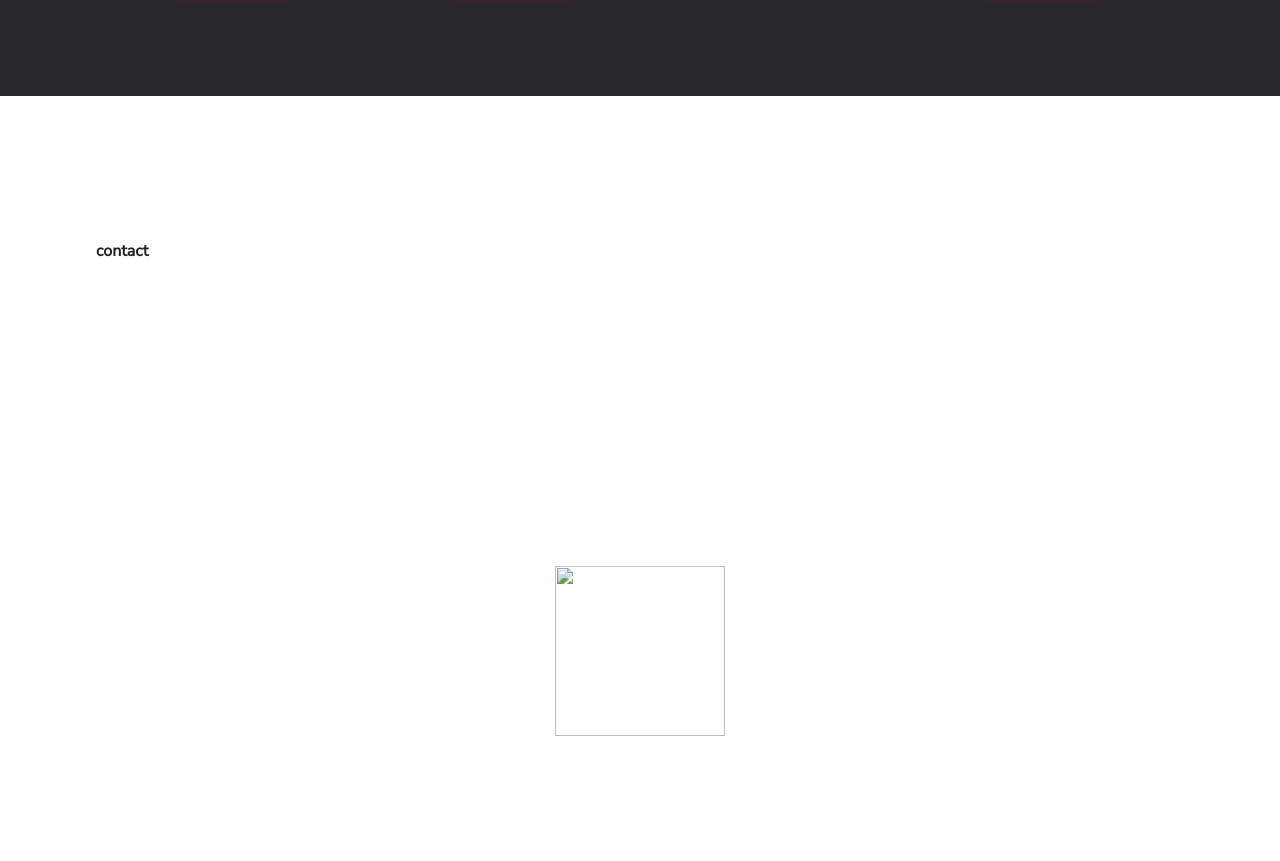
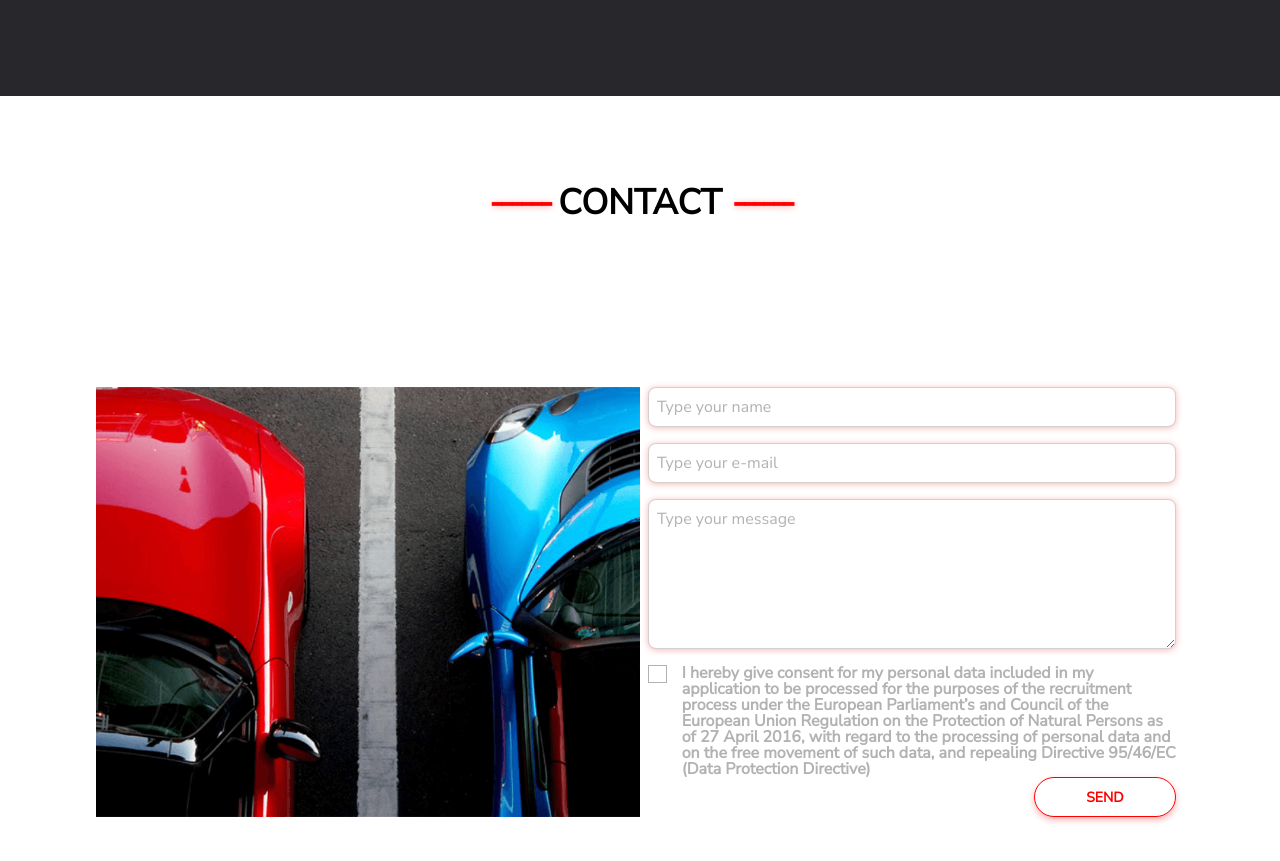
Before and after one commit to iKacperG/CarSharing-WebPage, a plain HTML site: page index.html in a window 1280 px wide. Shown: the part 2304-3165 px from the top of the page. Drawn offline with nearby package versions, Linux system fonts and the light colour scheme.

Commit message:
Contact to check

```diff
--- a/css/style.css
+++ b/css/style.css
@@ -213,7 +213,7 @@ section.blog-content{
 .blog-header {
     text-transform: uppercase;
     font-size: 35px;
-    padding: 25px 0;
+    padding: 10px 0;
     color: black;
 
 }
@@ -221,16 +221,18 @@ section.blog-content{
 .blog-header::before {
     content: "------";
     letter-spacing: -5px;
-    padding: 35px;
+    padding: 10px;
     color: red;
+    text-shadow: 0 1px 6px rgba(255, 0, 0, 0.3);
 
 }
 
 .blog-header::after {
     content: "------";
     letter-spacing: -5px;
-    padding: 35px;
+    padding: 10px;
     color: red;
+    text-shadow: 0 1px 6px rgba(255, 0, 0, 0.3);
 }
 
 
@@ -303,6 +305,7 @@ article.car-fragments{
     background: #28272C;
     display: flex;
     justify-content: center;
+
 }
 
 .header-service-container{
@@ -322,7 +325,7 @@ article.car-fragments{
     letter-spacing: -5px;
     padding: 10px;
     color: red;
-    box-shadow: 0 1px 6px rgba(255, 0, 0, 0.3);
+    text-shadow: 0 1px 6px rgba(255, 0, 0, 0.3);
 
 }
 
@@ -331,7 +334,7 @@ article.car-fragments{
     letter-spacing: -5px;
     padding: 10px;
     color: #ff0000;
-    box-shadow: 0 1px 6px rgba(255, 0, 0, 0.3);
+    text-shadow: 0 1px 6px rgba(255, 0, 0, 0.3);
 }
 
 .main-service-container{
@@ -345,6 +348,7 @@ article.car-fragments{
     display: flex;
     max-width: 100%;
     max-height: 100vh;
+
 
 }
 
@@ -360,10 +364,10 @@ article.car-fragments{
 .service-article{
     display: flex;
     flex-direction: column;
-    justify-content: space-around;
+    justify-content: space-between;
+    padding: 10px;
     text-align: center;
     align-items: center;
-    padding: 0 calc(45px / 2);
 }
 
 .service-article>button{
@@ -419,6 +423,163 @@ article.car-fragments{
     display: flex;
     flex-direction: column;
     justify-content: space-around;
+    align-items: center;
     max-width: 100%;
     height: 100vh;
 }
+
+section.contact-articles{
+    display: flex;
+    justify-content: center;
+    flex-grow: 1;
+}
+
+.submit-button{
+       background-color: #fff;
+    color: red;
+    width: 142px;
+    height: 40px;
+
+    font-family: 'Nunito Sans', sans-serif;
+    font-weight: 700;
+    font-size: 14px;
+    box-shadow: 0 3px 6px rgba(255, 0, 0, 0.3);
+    border-radius: 40px;
+    border: 1px solid #ff0000;
+    align-self:flex-end;
+}
+
+input, textarea{
+    background: #ffffff 0 0 no-repeat padding-box;
+    box-shadow: 0 1px 6px rgba(255, 0, 0, 0.3);
+    border: 1px solid #d1d1d1;
+    border-radius: 8px;
+    padding:8px;
+ max-width: 100%;
+
+    color:#B2B2B2;
+
+
+}
+.contact-photo{
+
+    flex-grow:1;
+
+}
+.contact-form{
+
+
+
+}
+.main-contact-container{
+    display: flex;
+    justify-content: center;
+}
+
+.contact-articles img{
+    max-width:100%;
+    max-height:100%;
+    width:170px;
+    height:170px;
+    padding:calc(25px / 2) 0;
+
+}
+
+.contact-photo{
+    background: url("../images/Form Photo.png")center/cover;
+    width:100%;
+    height:100%;
+    min-width: 444px;
+    min-height: 317px;
+    padding:0 8px;
+}
+
+.contact-form{
+    width:100%;
+    height:100%;
+    min-width: 444px;
+    min-height: 317px;
+    padding:0 8px;
+    color:#B2B2B2;
+}
+
+.contact-form-layer{
+    display: flex;
+    flex-direction: column;
+
+}
+
+
+.form-label{
+    display: flex;
+    flex-direction: column;
+    justify-content: space-between;
+
+}
+
+
+input[type="checkbox"]{
+    width: 0;
+    height: 0;
+
+
+
+}
+
+
+input:focus,textarea:focus{
+    border-color:#FF0000;
+    box-shadow: 0px 1px 6px rgba(255, 0, 0, 0.3);
+}
+
+.checkbox-button{
+width:16px;
+    height:16px;
+    border-radius:none;
+
+}
+
+
+::-webkit-input-placeholder { /* Chrome */
+  color: #B2B2B2;
+}
+:-ms-input-placeholder { /* IE 10+ */
+  color: #B2B2B2;
+}
+::-moz-placeholder { /* Firefox 19+ */
+  color: #B2B2B2;
+  opacity: 1;
+}
+:-moz-placeholder { /* Firefox 4 - 18 */
+  color: #B2B2B2;
+  opacity: 1;
+}
+
+.checkbox input {
+    position: absolute;
+    opacity: 0;
+    cursor: pointer;
+    height: 0;
+    width: 0;
+}
+
+.checkbox {
+    cursor: pointer;
+    display: flex;
+}
+
+.checkbox span {
+
+
+    border: 1px solid #B2B2B2;
+    cursor: pointer;
+    margin-right: 15px;
+    width:100px;
+    height:16px;
+    border-radius:none;
+}
+
+.checkbox input:checked + span {
+    background:#fff url("../images/Icon Check.svg")center no-repeat;
+    border:1px solid #ff0000;
+}
--- a/index.html
+++ b/index.html
@@ -110,25 +110,29 @@
                     <article class="service-article">
                         <img src="images/mini1.png" alt="mini photo">
                         <h2>Lorem ipsum dolor sit.</h2>
-                        <p>Lorem ipsum dolor sit amet, consectetur adipisicing elit. Ab aspernatur aut dicta distinctio ducimus excepturi qui recusandae tempora?</p>
+                        <p>Lorem ipsum dolor sit amet, consectetur adipisicing elit. Ab aspernatur aut dicta distinctio
+                            ducimus excepturi qui recusandae tempora?</p>
                         <button>read more</button>
                     </article>
                     <article class="service-article">
                         <img src="images/mini2.png" alt="mini photo">
                         <h2>Lorem ipsum dolor sit.</h2>
-                        <p>Lorem ipsum dolor sit amet, consectetur adipisicing elit. Architecto exercitationem fuga quibusdam repellat rerum. Id maiores rem saepe.</p>
+                        <p>Lorem ipsum dolor sit amet, consectetur adipisicing elit. Architecto exercitationem fuga
+                            quibusdam repellat rerum. Id maiores rem saepe.</p>
                         <button>read more</button>
                     </article>
                     <article class="service-article">
                         <img src="images/mini3.png" alt="mini photo">
                         <h2>Lorem ipsum dolor sit.</h2>
-                        <p>Lorem ipsum dolor sit amet, consectetur adipisicing elit. Debitis facere fuga hic maxime nam numquam saepe velit! Ad.</p>
+                        <p>Lorem ipsum dolor sit amet, consectetur adipisicing elit. Debitis facere fuga hic maxime nam
+                            numquam saepe velit! Ad.</p>
                         <button>read more</button>
                     </article>
                     <article class="service-article">
                         <img src="images/mini4.png" alt="">
                         <h2>Lorem ipsum dolor sit.</h2>
-                        <p>Lorem ipsum dolor sit amet, consectetur adipisicing elit. Consectetur cupiditate dicta, dolore impedit iure placeat repudiandae sunt veniam?</p>
+                        <p>Lorem ipsum dolor sit amet, consectetur adipisicing elit. Consectetur cupiditate dicta,
+                            dolore impedit iure placeat repudiandae sunt veniam?</p>
                         <button>read more</button>
                     </article>
                 </section>
@@ -144,16 +148,38 @@
     <div class="content">
         <div class="contact-content">
             <div class="header-contact-container">
-                <header class="header-contact">contact</header>
+                <header class="blog-header header-contact">contact</header>
             </div>
             <div class="main-contact-container">
                 <section class="contact-articles">
-                    <article class="service-article">
-                        <img src="" alt="">
+
+                    <article class="contact-photo">
+
 
                     </article>
-                    <article class="service-article">
-                        <form action=""></form>
+                    <article class="contact-form">
+                        <form class="contact-form-layer" action="">
+                            <label class="form-label">
+                                <input type="text" id="name" name="name" placeholder="Type your name"><br>
+                                <input type="text" id="mail" name="mail" placeholder="Type your e-mail"><br>
+
+                                <textarea id="message" name="message" rows="6"  placeholder="Type your message"></textarea> <br>
+
+
+                            </label>
+
+                            <label class="checkbox">
+                                <input type="checkbox">
+                                <span></span>
+                                I hereby give consent for my personal data included in my application to be processed for the purposes of the recruitment process under the European Parliament’s and Council of the European Union Regulation on the Protection of Natural Persons as of 27 April 2016, with regard to the processing of personal data and on the free movement of such data, and repealing Directive 95/46/EC (Data Protection Directive)
+                            </label>
+
+
+                            <button class="submit-button">send</button>
+
+                            </label>
+
+                        </form>
                     </article>
 
                 </section>
```
